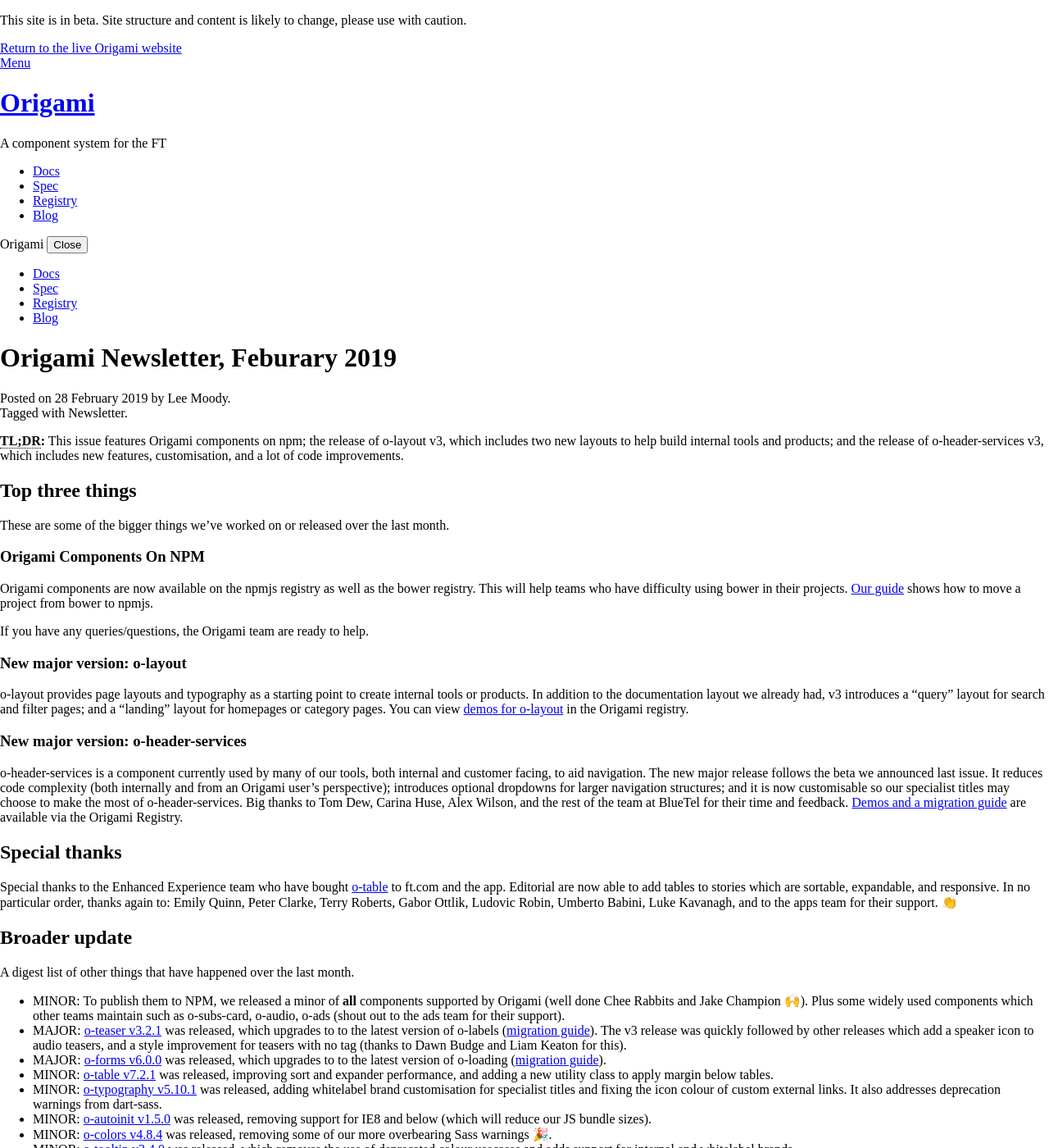
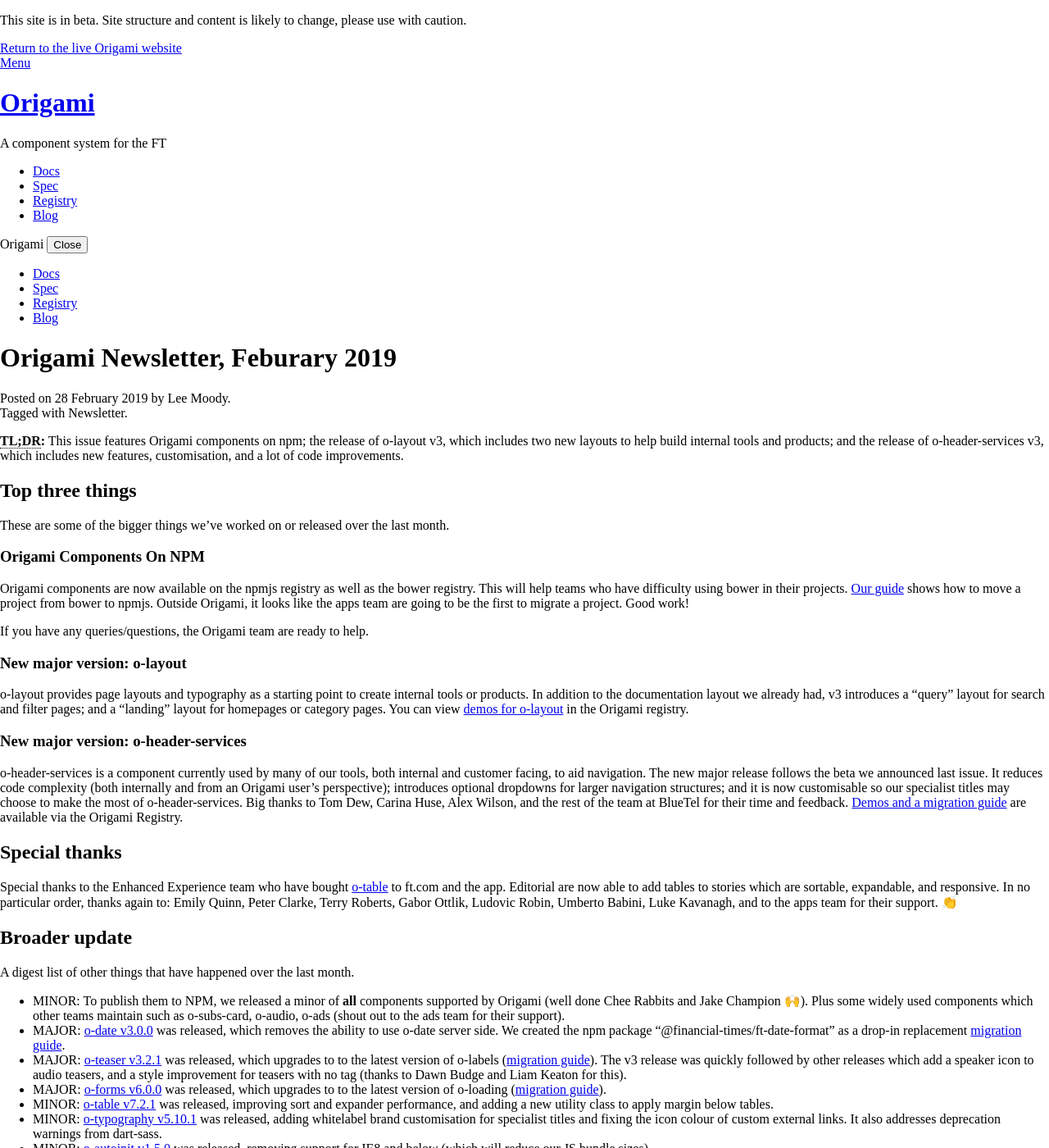
Before and after one commit to Financial-Times/origami-website, a Jekyll site: the page built from _posts/2019-02-28-newsletter.md, in a window 1280 px wide and 1400 px high. Shown: the whole window at 82% size. Built offline with Jekyll 4.4.1, drawn with Linux system fonts in a browser that asks for light colours; a style sheet for code colours, icons or effects is not loaded.

Commit message:
Add email major to the newsletter (#74)
* Add email major to the newsletter

* Shout out to apps

```diff
--- a/_emails/newsletter-2019-02.html
+++ b/_emails/newsletter-2019-02.html
@@ -68,6 +68,7 @@ companion_post_url: https://origami-test.ft.com/blog/2019/02/28/newsletter/
 
 {% capture text %}
   - MINOR: To publish them to NPM, we released a minor of **all** components supported by Origami (well done Chee Rabbits and Jake Champion 🙌). Plus some widely used components which other teams maintain such as o-subs-card, o-audio, o-ads (shout out to the ads team for their support).
+  - MAJOR: [o-date v3.0.0](https://registry.origami.ft.com/components/o-date@3.0.0) was released, which removes the ability to use o-date server side. We created the npm package "@financial-times/ft-date-format" as a drop-in replacement [migration guide](https://github.com/Financial-Times/o-date#migrating-from-v2-to-v3).
   - MAJOR: [o-teaser v3.2.1](https://registry.origami.ft.com/components/o-teaser@3.2.1) was released, which upgrades to to the latest version of o-labels ([migration guide](https://registry.origami.ft.com/components/o-teaser@3.2.1/readme#upgrade-from-v2xx-to-v3xx)). The v3 release was quickly followed by other releases which add a speaker icon to audio teasers, and a style improvement for teasers with no tag (thanks to Dawn Budge and Liam Keaton for this).
   - MAJOR: [o-forms v6.0.0](https://registry.origami.ft.com/components/o-forms@6.0.0) was released, which upgrades to to the latest version of o-loading ([migration guide](https://registry.origami.ft.com/components/o-forms@6.0.0/readme#upgrade-from-v5xx-to-v6xx)).
   - MINOR: [o-table v7.2.1](https://registry.origami.ft.com/components/o-table@7.2.1) was released, improving sort and expander performance, and adding a new utility class to apply margin below tables.
--- a/_posts/2019-02-28-newsletter.md
+++ b/_posts/2019-02-28-newsletter.md
@@ -15,7 +15,7 @@ These are some of the bigger things we've worked on or released over the last mo
 
 ### Origami Components On NPM
 
-Origami components are now available on the npmjs registry as well as the bower registry. This will help teams who have difficulty using bower in their projects. [Our guide](/docs/tutorials/bower-to-npm) shows how to move a project from bower to npmjs.
+Origami components are now available on the npmjs registry as well as the bower registry. This will help teams who have difficulty using bower in their projects. [Our guide](/docs/tutorials/bower-to-npm) shows how to move a project from bower to npmjs. Outside Origami, it looks like the apps team are going to be the first to migrate a project. Good work!
 
 If you have any queries/questions, the Origami team are ready to help.
 
@@ -37,6 +37,7 @@ Special thanks to the Enhanced Experience team who have bought [o-table](https:/
 A digest list of other things that have happened over the last month.
 
   - MINOR: To publish them to NPM, we released a minor of **all** components supported by Origami (well done Chee Rabbits and Jake Champion 🙌). Plus some widely used components which other teams maintain such as o-subs-card, o-audio, o-ads (shout out to the ads team for their support).
+  - MAJOR: [o-date v3.0.0](https://registry.origami.ft.com/components/o-date@3.0.0) was released, which removes the ability to use o-date server side. We created the npm package "@financial-times/ft-date-format" as a drop-in replacement [migration guide](https://github.com/Financial-Times/o-date#migrating-from-v2-to-v3).
   - MAJOR: [o-teaser v3.2.1](https://registry.origami.ft.com/components/o-teaser@3.2.1) was released, which upgrades to to the latest version of o-labels ([migration guide](https://registry.origami.ft.com/components/o-teaser@3.2.1/readme#upgrade-from-v2xx-to-v3xx)). The v3 release was quickly followed by other releases which add a speaker icon to audio teasers, and a style improvement for teasers with no tag (thanks to Dawn Budge and Liam Keaton for this).
   - MAJOR: [o-forms v6.0.0](https://registry.origami.ft.com/components/o-forms@6.0.0) was released, which upgrades to to the latest version of o-loading ([migration guide](https://registry.origami.ft.com/components/o-forms@6.0.0/readme#upgrade-from-v5xx-to-v6xx)).
   - MINOR: [o-table v7.2.1](https://registry.origami.ft.com/components/o-table@7.2.1) was released, improving sort and expander performance, and adding a new utility class to apply margin below tables.
```
